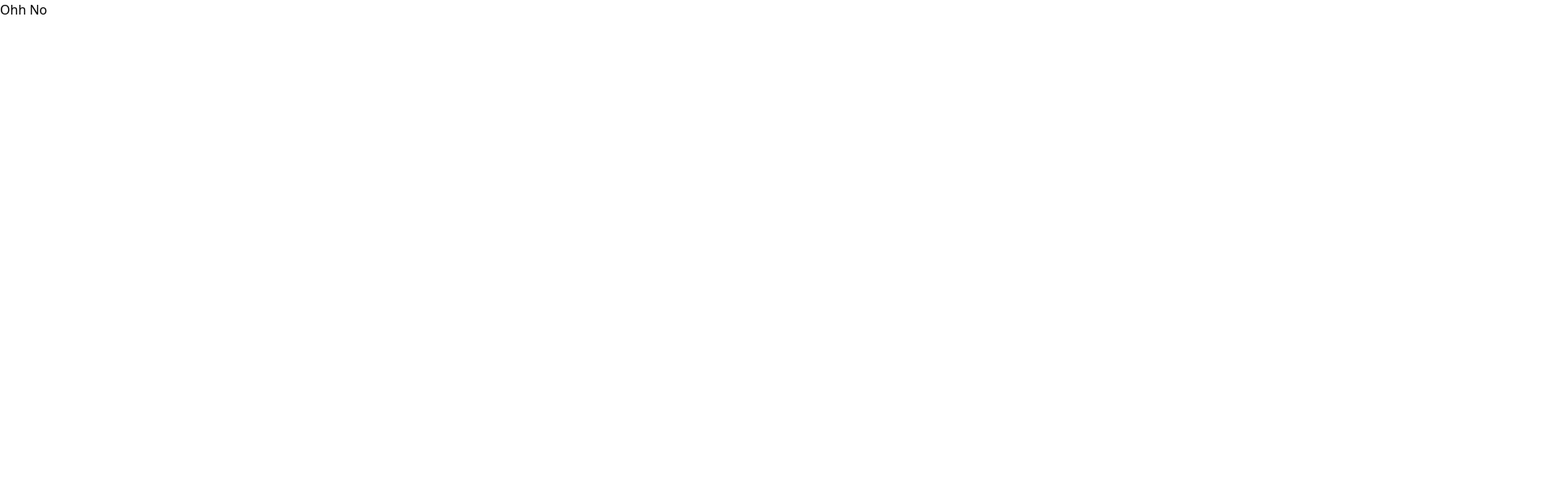
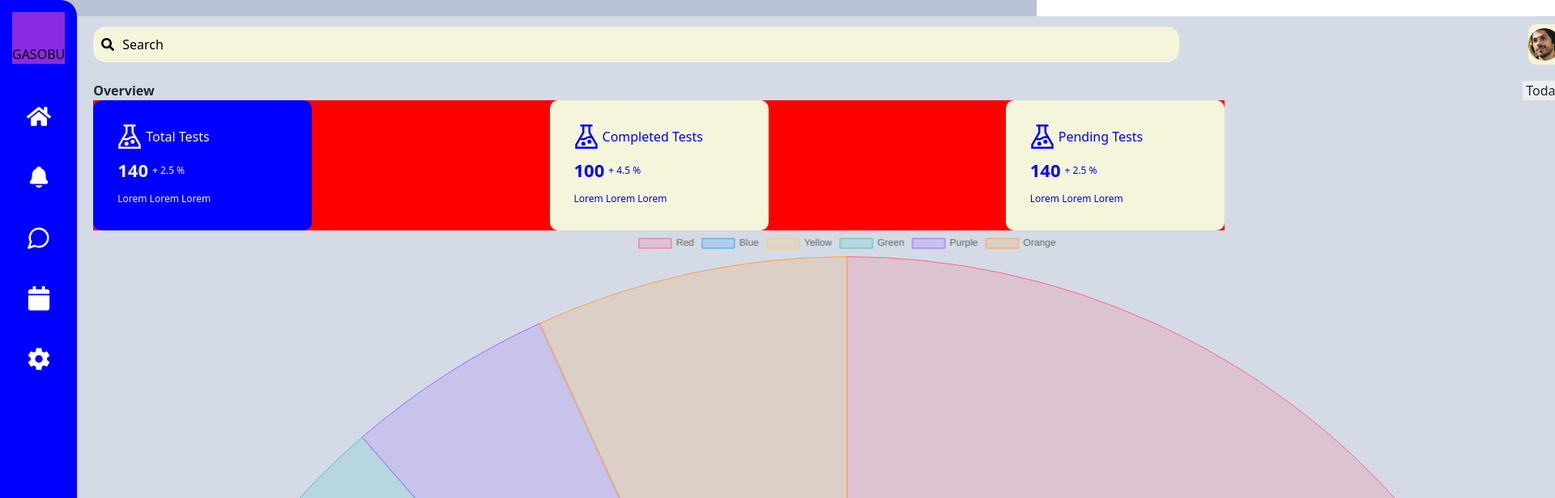
Before and after one commit to BridgetKas/laboratoryDashboard, a React (Vite) app: page /what-we-do in a window 1280 px wide. Before the commit this address had no page. Shown: the top 616 px of the page at 81% size, 1920 px wide, since content can reach past the window. Built offline with nearby package versions, Linux system fonts and the light colour scheme.

Commit message:
Added a secondDashBoard

```diff
--- a/src/App.tsx
+++ b/src/App.tsx
@@ -1,6 +1,7 @@
 import { createBrowserRouter,RouterProvider } from 'react-router-dom'
 import  LayOut from './Layout/layOut'
 import DashBoard from './Home/home'
+import Dashboard2 from './dashboard2/dashboard2'
 
 const router = createBrowserRouter([
   {
@@ -11,6 +12,10 @@ const router = createBrowserRouter([
       {
         path:'/',
         element:<DashBoard/>
+      },
+      {
+        path:'/what-we-do',
+        element:<Dashboard2/>
       },
 
       {
--- /dev/null
+++ b/src/dashboard2/card.tsx
@@ -0,0 +1,26 @@
+type CardProps = {
+    icon:React.ReactNode,
+    title:string,
+    numberOfTests:number,
+    increment:number,
+    description:string
+}
+
+
+function Card({icon,title,numberOfTests,increment,description}:CardProps) {
+  return (
+    <div style={{backgroundColor:title === 'Total Tests'? 'blue':'beige', color:title === 'Total Tests'? 'beige':'blue', width:'270px',padding:'30px',borderRadius:'10px',fontWeight:'light'}}>
+        <div style={{display:'flex',alignItems:'center',gap:'5px',paddingBottom:'10px'}}>
+            {icon}
+            <p>{title}</p>
+        </div>
+        <div style={{display:'flex',alignItems:'center',gap:'5px'}}>
+            <p style={{fontSize:'22px',fontWeight:'bold'}}>{numberOfTests}</p>
+            <p style={{fontSize:'12px',fontWeight:'light'}}> + {increment} %</p>
+        </div>
+        <p style={{fontSize:'12px',marginTop:'10px'}}>{description}</p>
+    </div>
+  )
+}
+
+export default Card
--- /dev/null
+++ b/src/dashboard2/dashboard2.module.css
@@ -0,0 +1,63 @@
+.dashboardContainer {
+    background-color: #d4dbe6;
+    margin: 20px 20px 20px 0;
+    padding:10px 20px;
+    width: 99%;
+    border-top-right-radius: 10px;
+    border-bottom-right-radius: 10px;
+}
+
+.welcomeContainer {
+    display: flex;
+    align-items: center;
+    justify-content: space-between;
+}
+
+.container {
+    width:90%;
+}
+.searchContainer {
+    background-color: beige;
+    width: 80%;
+    display: flex;
+    align-items: center;
+    gap: 10px;
+    padding: 10px;
+    border-radius: 15px;
+}
+
+.userImageContainer{
+    width: 90px;
+    height: 50px;
+    display: flex;
+    background-color: beige;
+    align-items: center;
+    justify-content: space-between;
+    border-radius: 10px;
+    /* padding: 10px; */
+}
+
+.userImage {
+    height:40px;
+    width:40px;
+}
+
+.overViewContainer {
+    display: flex;
+    align-items: center;
+    justify-content: space-between;
+    margin-top: 20px;
+    color:#1e2939;
+}
+
+.overView {
+    font-weight:bold;
+}
+
+.cardContainer {
+    display: flex;
+    align-items: center;
+    justify-content: space-between;
+    width:75%;
+    background-color: red;
+}
--- /dev/null
+++ b/src/dashboard2/dashboard2.tsx
@@ -0,0 +1,100 @@
+import styles from './dashboard2.module.css'
+import { FaSearch } from "react-icons/fa";
+import image1 from '../assets/author.png'
+import { IoIosNotificationsOutline } from "react-icons/io";
+import Card from './card';
+import { GrTest } from "react-icons/gr";
+import { Chart as ChartJS, ArcElement, Tooltip, Legend } from 'chart.js';
+import { Pie } from 'react-chartjs-2';
+
+
+ChartJS.register(ArcElement, Tooltip, Legend);
+
+const data = {
+  labels: ['Red', 'Blue', 'Yellow', 'Green', 'Purple', 'Orange'],
+  datasets: [
+    {
+      label: '# of Votes',
+      data: [12, 19, 3, 5, 2, 3],
+      backgroundColor: [
+        'rgba(255, 99, 132, 0.2)',
+        'rgba(54, 162, 235, 0.2)',
+        'rgba(255, 206, 86, 0.2)',
+        'rgba(75, 192, 192, 0.2)',
+        'rgba(153, 102, 255, 0.2)',
+        'rgba(255, 159, 64, 0.2)',
+      ],
+      borderColor: [
+        'rgba(255, 99, 132, 1)',
+        'rgba(54, 162, 235, 1)',
+        'rgba(255, 206, 86, 1)',
+        'rgba(75, 192, 192, 1)',
+        'rgba(153, 102, 255, 1)',
+        'rgba(255, 159, 64, 1)',
+      ],
+      borderWidth: 1,
+    },
+  ],
+};
+
+
+
+function Dashboard2() {
+  return (
+    <div className={styles.dashboardContainer}>
+        <div className={styles.welcomeContainer}>
+            <div className={styles.container}>
+                <div className={styles.searchContainer}>
+                 <FaSearch />
+                 Search
+                </div>
+            </div>
+            <div className={styles.userImageContainer}>
+                <div className={styles.userImage}>
+                    <img src={image1} className={styles.userImage}/>
+                </div>
+                <div>
+                    <IoIosNotificationsOutline size={30}/>
+
+                </div>
+            </div>
+        </div>
+        <div className={styles.overViewContainer}>
+            <p className={styles.overView}>Overview</p>
+            <select>
+                <option>Today</option>
+                <option>Yesterday</option>
+                <option>Tomorrow</option>
+            </select>
+        </div>
+        <div className={styles.cardContainer}>
+            <Card
+                icon={<GrTest size={30}/>}
+                title='Total Tests'
+                numberOfTests={140}
+                increment= {2.5}
+                description="Lorem Lorem Lorem"
+            />
+              <Card
+                icon={<GrTest size={30}/>}
+                title='Completed Tests'
+                numberOfTests={100}
+                increment= {4.5}
+                description="Lorem Lorem Lorem"
+            />
+              <Card
+                icon={<GrTest size={30}/>}
+                title='Pending Tests'
+                numberOfTests={140}
+                increment= {2.5}
+                description="Lorem Lorem Lorem"
+            />
+        </div>
+        <div>
+            <Pie data={data} />;
+        </div>
+    </div>
+  )
+}
+
+export default Dashboard2
--- a/src/desktop/desktop.tsx
+++ b/src/desktop/desktop.tsx
@@ -1,5 +1,5 @@
 
-import { NavLink , Link } from "react-router-dom"
+import { NavLink  } from "react-router-dom"
 import { FaHome } from "react-icons/fa";
 import { IoNotifications } from "react-icons/io5";
 import { LuMessageCircle } from "react-icons/lu";
@@ -16,7 +16,7 @@ const navBar = [
   {
     label:<IoNotifications size={30} color='white'/>,
     id:2,
-    path:'/#what-we-do'
+    path:'/what-we-do'
   },
   {
     label:<LuMessageCircle size={30} color='white'/>,
@@ -47,11 +47,9 @@ function DesktopNav() {
         <ul className={styles.linkContainer}>
           {
             navBar.map((link)=> (
-              (link.id === 2) ? <li key={link.id}><Link to={link.path}> {link.label}</Link></li> :
               <li key={link.id}>
                 <NavLink
                   to={link.path}
-                  className={({ isActive }) => isActive ? "activeIcon" : " icon"}
                 >
                   {link.label}
                 </NavLink>
```
